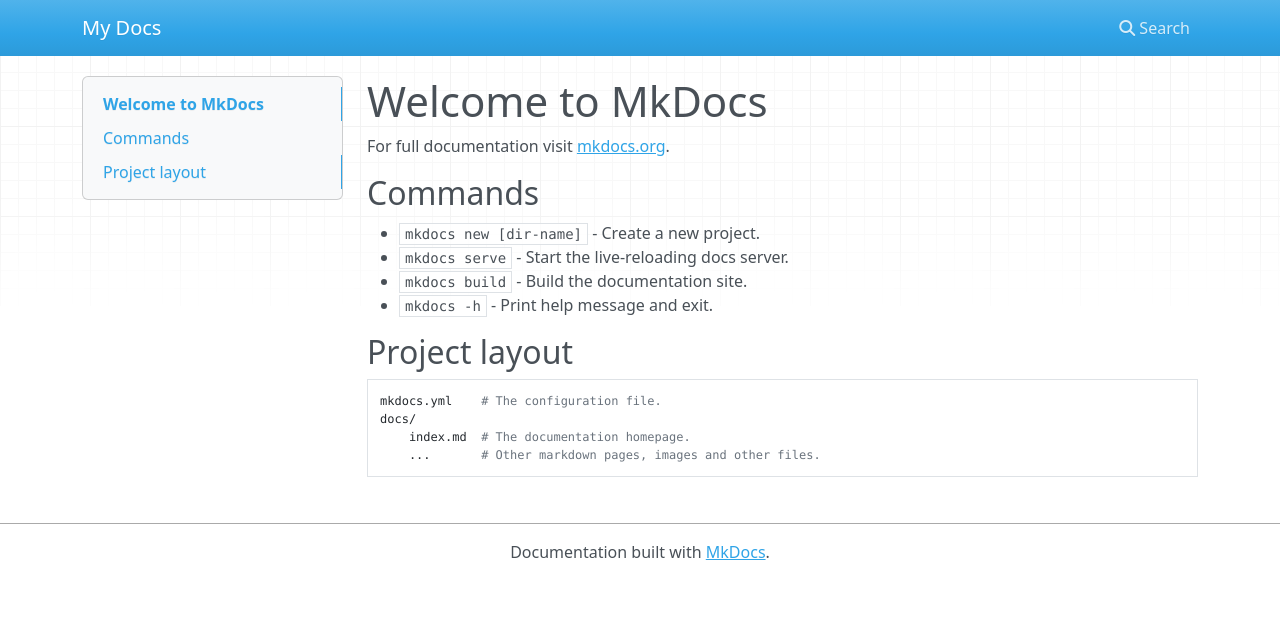
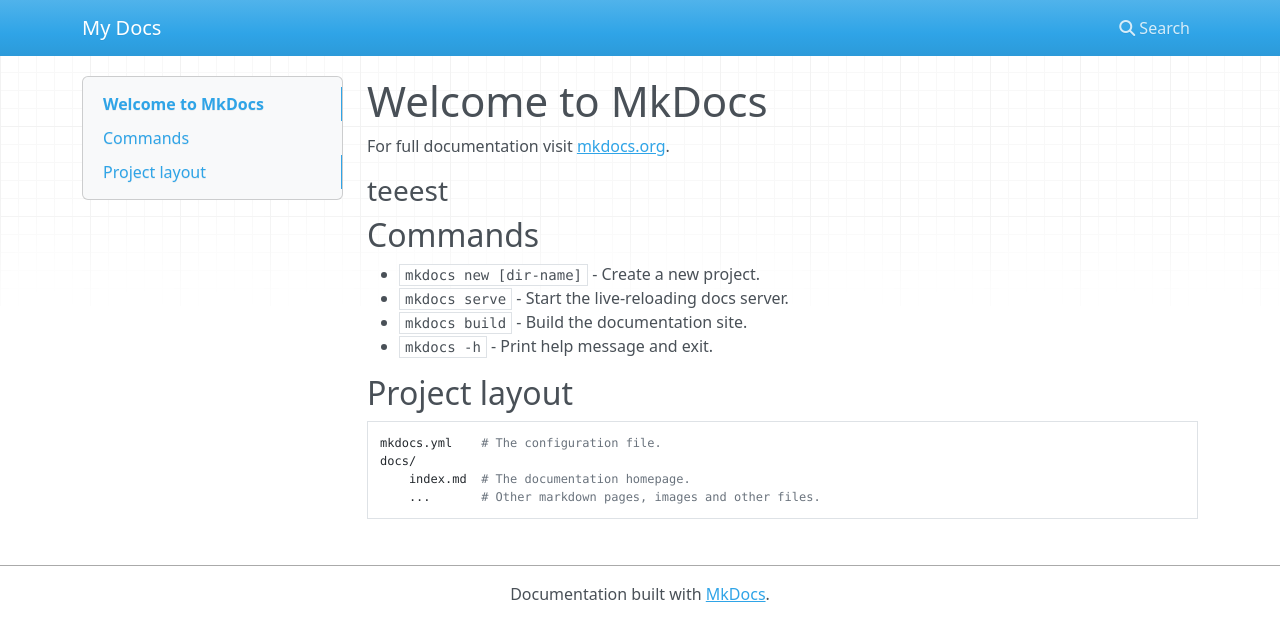
Before and after one commit to medhat0098/medhat0098.github.io, an MkDocs documentation site: the page built from docs/index.md, in a window 1280 px wide. Shown: the top 641 px of the page. Built offline with MkDocs 1.6.1, drawn with Linux system fonts in a browser that asks for light colours; nearby versions of some CDN libraries.

Commit message:
medhat teeeeeest

```diff
--- a/docs/index.md
+++ b/docs/index.md
@@ -1,7 +1,7 @@
 # Welcome to MkDocs
 
 For full documentation visit [mkdocs.org](https://www.mkdocs.org).
-
+### teeest
 ## Commands
 
 * `mkdocs new [dir-name]` - Create a new project.
```
